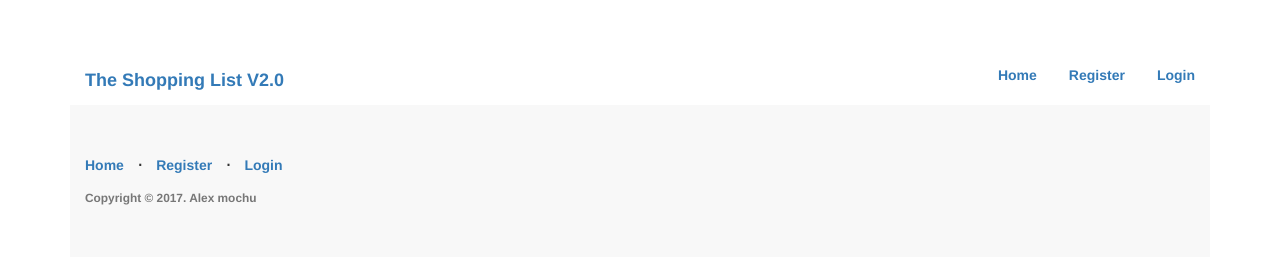
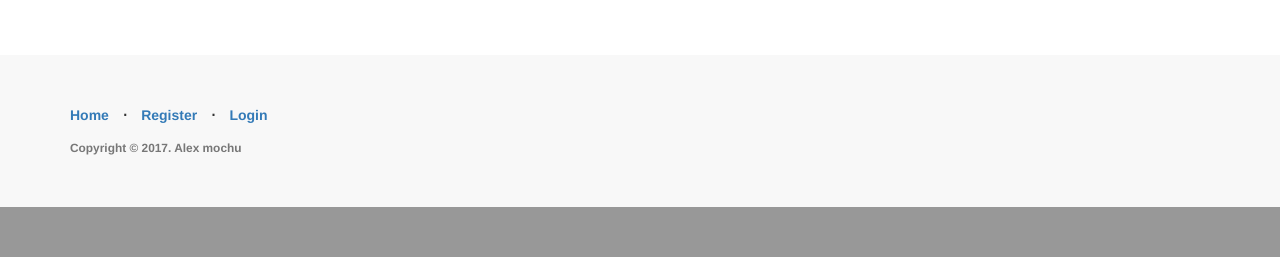
Before and after one commit to Mochualex4/Andela-Developer-Challenge-1-and-2-Shopping-List-V2.0, a Flask app: page / in a window 1280 px wide. Shown: the part 766-1023 px from the top of the page. After the commit the page ends 973 px from the top, so only its background shows below. Run offline with Flask 2, Linux system fonts and the light colour scheme; data that the repository does not hold is empty; some libraries are stand-ins or nearby versions.

Commit message:
Fixed repetition

```diff
--- a/shopping_app1/app_list/templates/layout.html
+++ b/shopping_app1/app_list/templates/layout.html
@@ -62,23 +62,7 @@
                             </div>
                         </div>
                 <div class="push"></div>
-            </div>
-
-
-
-    <div class="container">
-        <div class="header clearfix">
-            <nav>
-                    <a class="navbar-brand topnav" href="#">The Shopping List V2.0</a>
-
-                <ul class="nav nav-pills pull-right">
-                    <li role="presentaion"><a href="#">Home</a></li>
-                    <li role="presentaion"><a href="#">Register</a></li>
-                    <li role="presentaion"><a href="{{ url_for('login') }}">Login</a></li>
-                </ul>
-
-            </nav>
-        </div>
+                    </div>
 
         <footer>
                 <div class="container">
```
